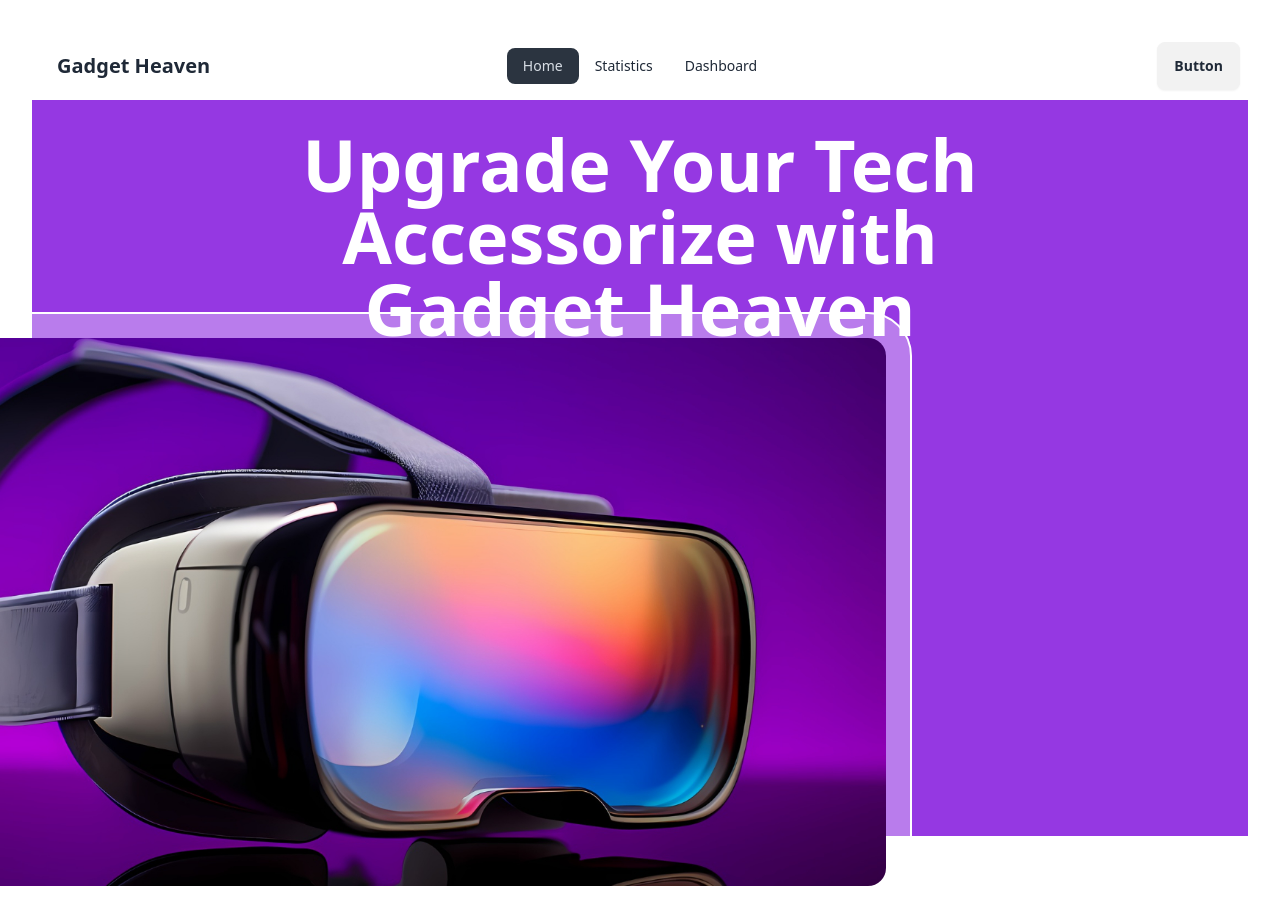
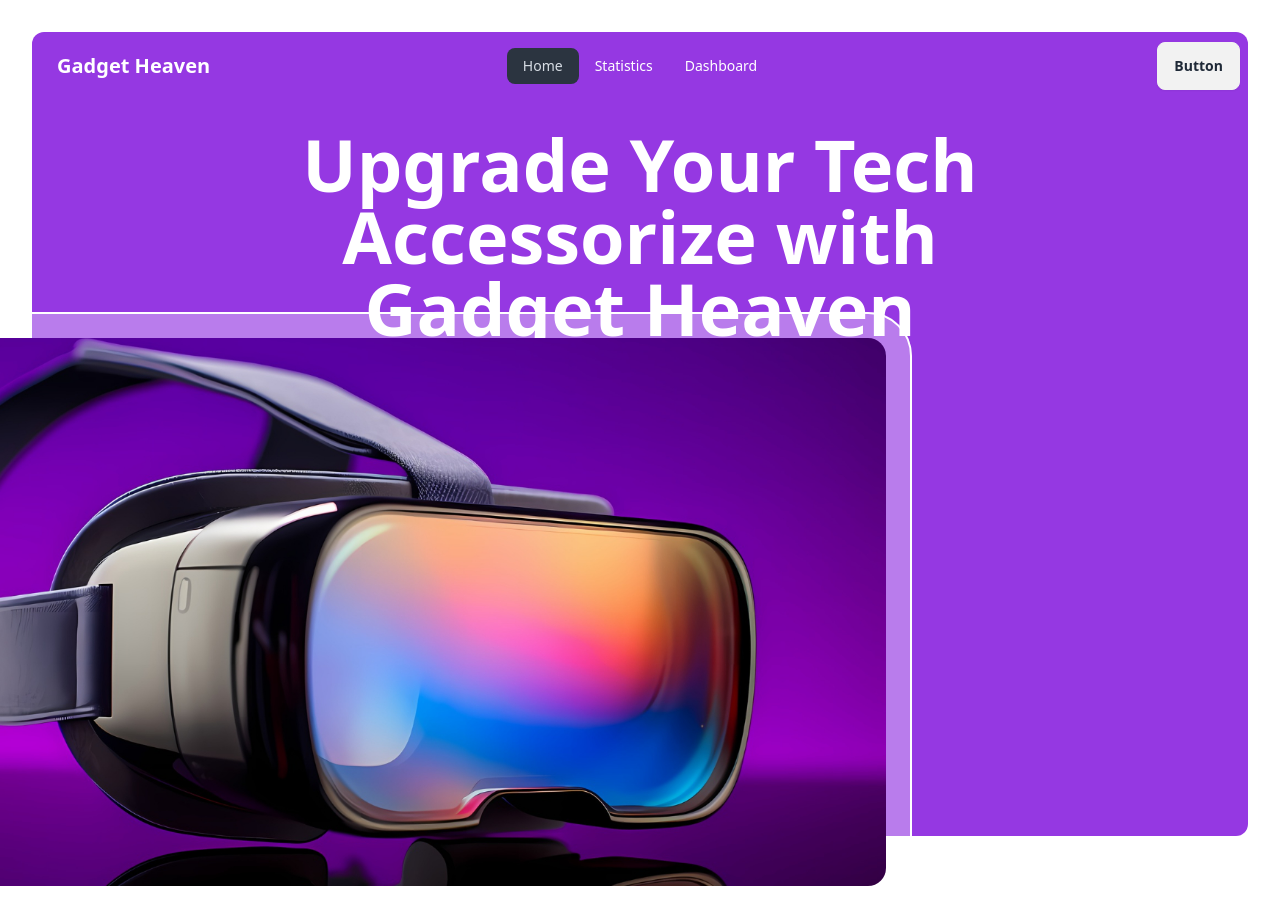
Before and after one commit to programming-hero-web-course-4/b10a8-gadget-heaven-ALNoman78, a React (Vite) app: page / in a window 1280 px wide. Built offline with nearby package versions, Linux system fonts and the light colour scheme.

Commit message:
fixed navbar color

```diff
--- a/src/components/Home/Home.jsx
+++ b/src/components/Home/Home.jsx
@@ -4,7 +4,7 @@ import Product from '../Products/Product'
 
 const Home = () => {
     return (
-        <div className='bg-[#9538E2] px-56 pb-56 text-white'>
+        <div className='bg-[#9538E2] rounded-b-xl px-56 pb-56 text-white'>
             <Banner></Banner>
             <Product></Product>
         </div>
--- a/src/components/Navbar/Navbar.jsx
+++ b/src/components/Navbar/Navbar.jsx
@@ -8,7 +8,7 @@ const Navbar = () => {
         <li><NavLink to='/dashboard'>Dashboard</NavLink></li>
     </>
     return (
-        <div className="navbar bg-base-100">
+        <div className="navbar bg-[#9538E2] text-white rounded-t-xl font-medium">
             <div className="navbar-start">
                 <div className="dropdown">
                     <div tabIndex={0} role="button" className="btn btn-ghost lg:hidden">
```
